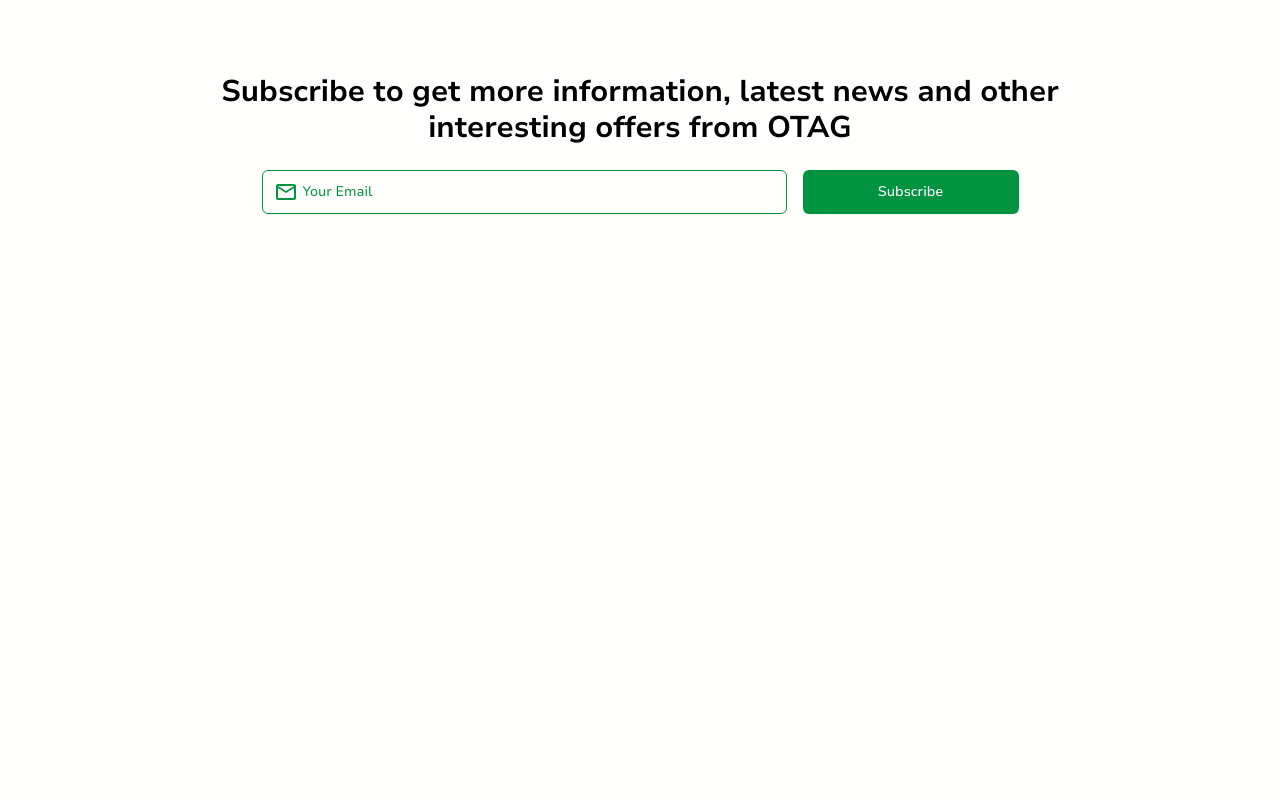
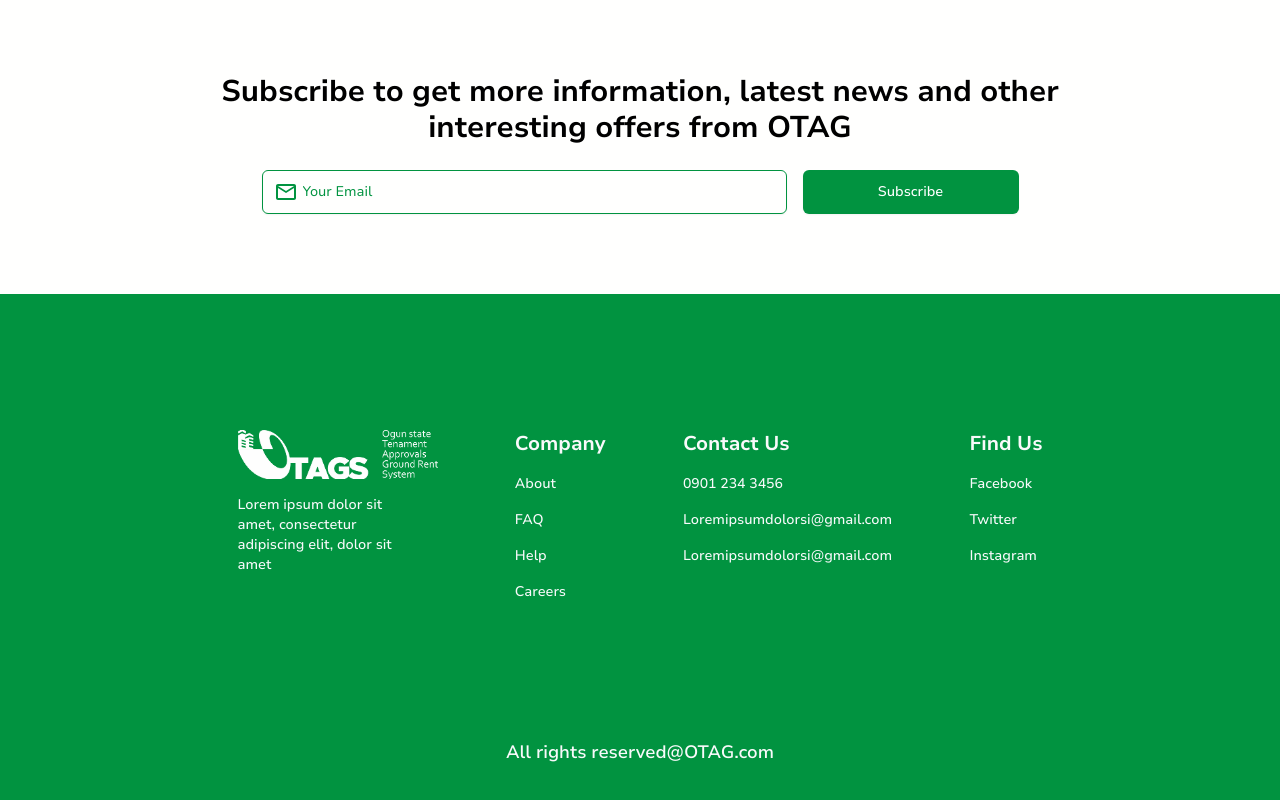
Before and after one commit to Wakocoding-gith/Wakocoding.github.io, a Next.js app in the folder otags/: page / in a window 1280 px wide. Shown: the part 3775-4575 px from the top of the page. Before the commit the page ends 4029 px from the top, so only its background shows below. Built offline with nearby package versions, Linux system fonts and the light colour scheme.

Commit message:
implement footer

```diff
--- a/otags/src/app/(landing)/layout.tsx
+++ b/otags/src/app/(landing)/layout.tsx
@@ -1,3 +1,4 @@
+import Footer from "@/components/Footer";
 import Topbar from "@/components/Topbar";
 import React from "react";
 
@@ -6,7 +7,7 @@
     <section>
       <Topbar />
       <main>{children}</main>
-      {/* Footer goes here*/}
+      <Footer />
     </section>
   );
 };
--- /dev/null
+++ b/otags/src/components/Footer.tsx
@@ -0,0 +1,78 @@
+import Image from "next/image";
+import Link from "next/link";
+import React from "react";
+
+const Footer = () => {
+  return (
+    <section className="wrapper bg-green-primary mt-10">
+      <div className="w-[805px] mx-auto flex justify-between py-24">
+        <div>
+          <Image src="/assets/logo.png" alt="otags" height={58} width={200} />
+          <p className="text-sm font-medium w-[181px] mt-4 text-gray-50">
+            Lorem ipsum dolor sit amet, consectetur adipiscing elit, dolor sit
+            amet
+          </p>
+        </div>
+
+        <div className="flex flex-col gap-4">
+          <h1 className="text-xl font-bold text-gray-50">Company</h1>
+          <Link href="#" className="text-gray-50 text-sm font-medium">
+            About
+          </Link>
+          <Link href="#" className="text-gray-50 text-sm font-medium">
+            FAQ
+          </Link>
+          <Link href="#" className="text-gray-50 text-sm font-medium">
+            Help
+          </Link>
+          <Link href="#" className="text-gray-50 text-sm font-medium">
+            Careers
+          </Link>
+        </div>
+
+        <div className="flex flex-col gap-4">
+          <h1 className="text-xl font-bold text-gray-50">Contact Us</h1>
+          <Link
+            href="tel:+2349012343456"
+            className="text-gray-50 text-sm font-medium"
+          >
+            0901 234 3456
+          </Link>
+          <Link
+            href="mailto:Loremipsumdolorsi@gmail.com"
+            className="text-gray-50 text-sm font-medium"
+          >
+            Loremipsumdolorsi@gmail.com
+          </Link>
+          <Link
+            href="mailto:Loremipsumdolorsi@gmail.com"
+            className="text-gray-50 text-sm font-medium"
+          >
+            Loremipsumdolorsi@gmail.com
+          </Link>
+        </div>
+
+        <div className="flex flex-col gap-4">
+          <h1 className="text-xl font-bold text-gray-50">Find Us</h1>
+          <Link href="#" className="text-gray-50 text-sm font-medium">
+            Facebook
+          </Link>
+          <Link href="#" className="text-gray-50 text-sm font-medium">
+            Twitter
+          </Link>
+          <Link href="#" className="text-gray-50 text-sm font-medium">
+            Instagram
+          </Link>
+        </div>
+      </div>
+
+      <div className="py-10 flex-center">
+        <span className="text-center text-gray-50 font-semibold text-lg">
+          All rights reserved@OTAG.com
+        </span>
+      </div>
+    </section>
+  );
+};
+
+export default Footer;
```
